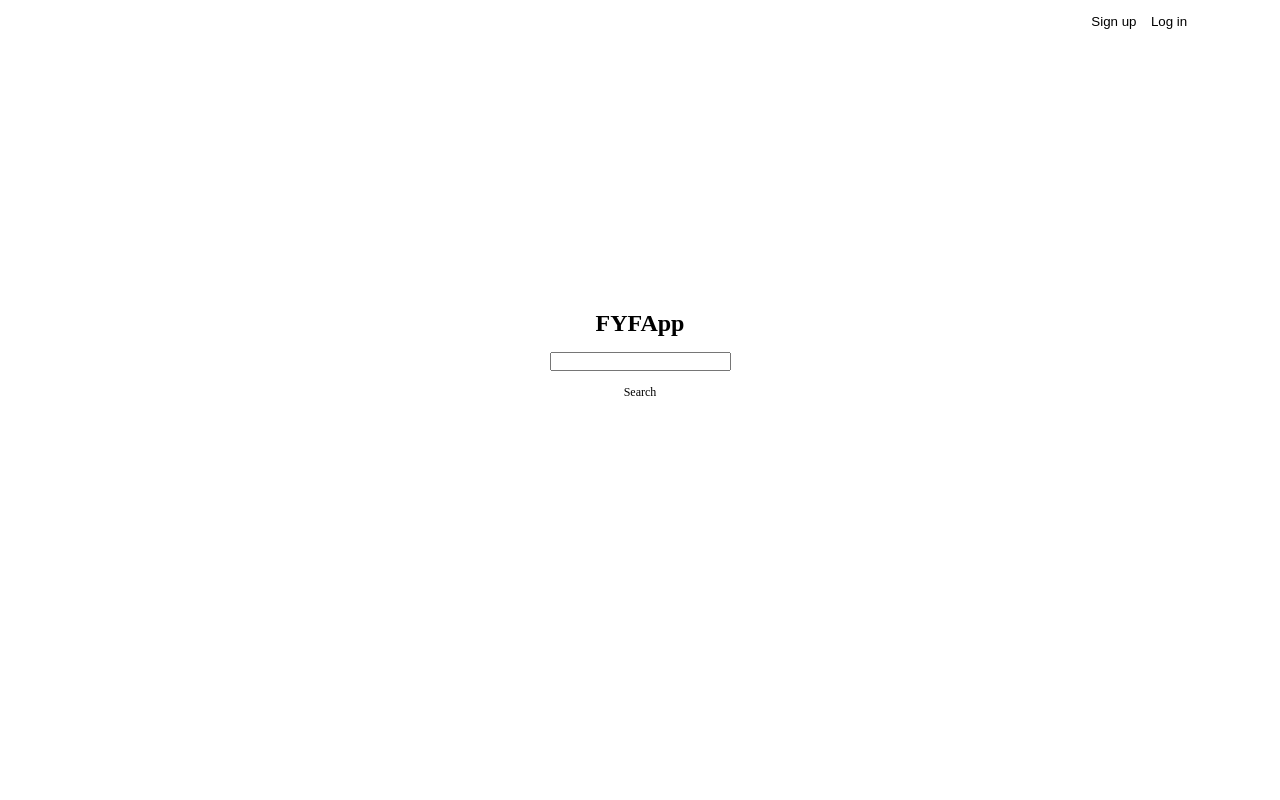
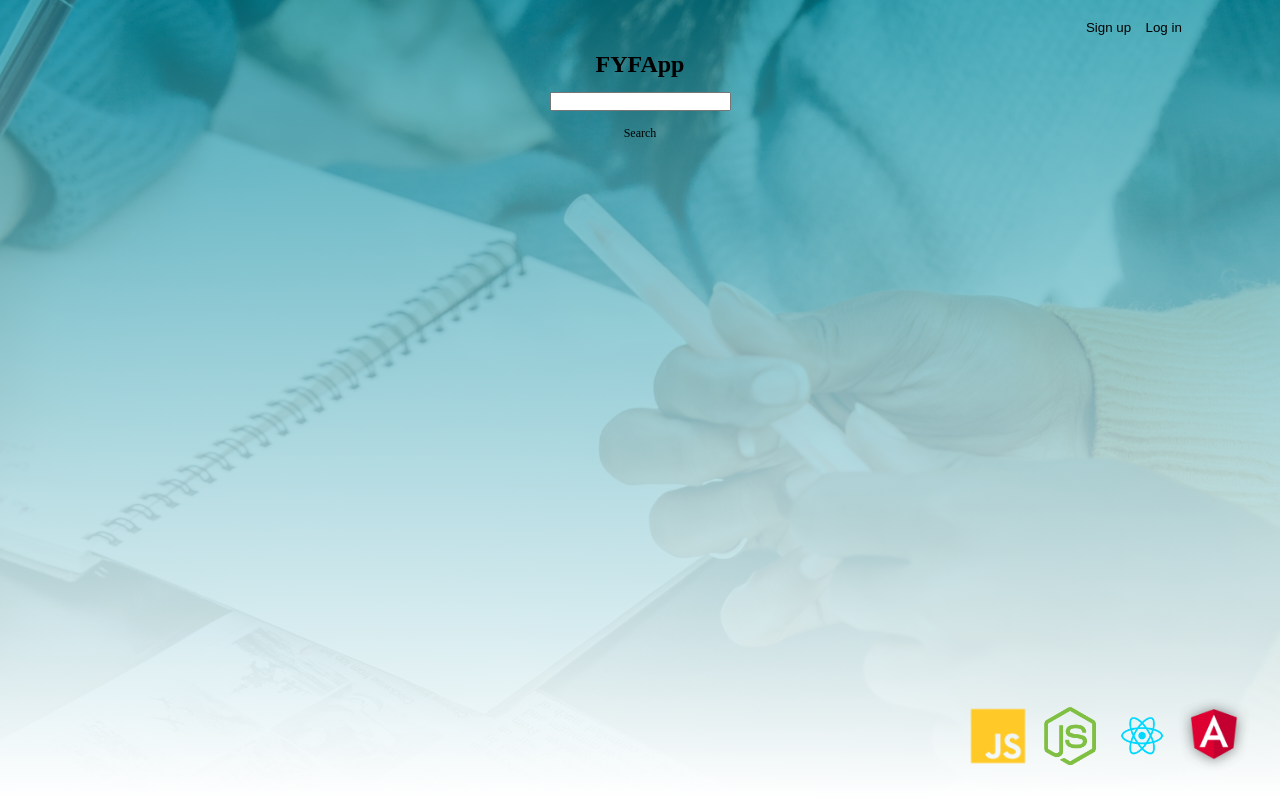
Before and after one commit to celiadaw/FYFAppFront, a website with bundled scripts: page public/index.html in a window 1280 px wide. Built offline with nearby package versions, Linux system fonts and the light colour scheme.

Commit message:
ADD: Css casi completo

```diff
--- a/public/main.css
+++ b/public/main.css
@@ -1,3 +1,12 @@
+
+ :root {
+    --white: #fff;
+    --white-o: rgb(255, 255, 255);
+    --black: #000;
+    --primary-color: #008da0;
+    --primary-color-o: #008da0ab;
+}
+
 * {
     padding: 0;
     margin: 0;
@@ -26,7 +35,36 @@ html {
     height: 100vh;
     display: flex;
     flex-direction: column;
+    padding: .5rem;
+    position: relative;
+
+    transition: all 2s ease-in-out;
 }
+/* .input__box-search {
+    margin-bottom: 20rem;
+} */
+
+/* CLASES DINÁMICAS */
+.bg {
+    background-image: linear-gradient(to bottom, var(--primary-color-o), var(--white-o)), url('./media/bg-home.jpg');
+    background-size: cover;
+}
+
+
+.logo {
+    width: 6rem;
+}
+.logo__box {
+    position: absolute;
+    bottom: 2rem;
+    right: 2.5rem;
+
+}
+
+
+
+
+
 .home__cont, .signup__cont {
     height: 100%;
     display: flex;
@@ -34,9 +72,9 @@ html {
     align-items: center;
     margin-bottom: 2rem;
 }
-.btn__logs-box {
-    flex: 0 0 40%;
-}
+/* .btn__logs-box {
+    flex: 0 0 20%;
+} */
 .btn__home-box-signup {
     flex: 0 0 30%;
 }
@@ -186,7 +224,7 @@ html {
     width: 90%;
     margin: 0 auto;
     margin-bottom: 4rem;
-
+    background-color: var(--white-o);
 
 }
 .title__box {
--- a/public/main.js
+++ b/public/main.js
@@ -219,11 +219,29 @@ const resetPassMailScreen = () => {
 const mainHtml = () => {
   const body = fn.querySelection('body');
   const mainCont = fn.createElement('main', 'main__cont');
+  fn.addClass(mainCont, 'bg');
+  const logoBox = fn.createElement('div', 'logo__box');
+  const jsLogo = fn.createElement('img', 'logo');
+  const nodeLogo = fn.createElement('img', 'logo');
+  const reactLogo = fn.createElement('img', 'logo');
+  const angularLogo = fn.createElement('img', 'logo');
+  jsLogo.src = './media/js.png';
+  nodeLogo.src = './media/node.png';
+  reactLogo.src = './media/react.png';
+  angularLogo.src = './media/angular.png';
 
 
   const container = fn.createElement('div', 'home__cont');
   fn.addClass(container, 'wrapper');
   fn.appendElement(body, mainCont);
+  fn.appendElement(mainCont, logoBox);
+
+  fn.appendElement(logoBox, jsLogo);
+  fn.appendElement(logoBox, nodeLogo);
+  fn.appendElement(logoBox, reactLogo);
+  fn.appendElement(logoBox, angularLogo);
+
+
   fn.appendElement(mainCont, container);
 
   return {
@@ -266,6 +284,8 @@ const btnLogsHtml = () => {
 
     // Botón Favoritos
     btnFavs.addEventListener('click', () => {
+      let bgCont = fn.querySelection('.main__cont');
+      fn.removeClass(bgCont, 'bg');
       let token = localStorage.getItem('Token');
       // favCompScreen(course);
       let comp = document.querySelectorAll('.course__components');
@@ -368,12 +388,17 @@ const inputBox = () => {
       comp.forEach((cur) => {
         cur.remove();
       });
-    }
+    };
 
     let appTitle = fn.querySelection('.main__title-box');
     const param = input.value.trim();
 
-    fetchToAllCourses(param, appTitle);
+    fetchToAllCourses(param);
+    let logoBoxAnimate = fn.querySelection('.logo__box');
+    if(logoBoxAnimate) {
+      logoBoxAnimate.remove();
+    }
+
     input.value = '';
   });
 };
@@ -417,9 +442,14 @@ const init = async () => {
   } else {
 
     if (globalCourses.length !== 0) {
+
       mainHtml();
       btnLogsHtml();
       inputBox();
+      let logoBoxAnimate = fn.querySelection('.logo__box');
+      if(logoBoxAnimate) {
+        logoBoxAnimate.remove();
+      };
 
       globalCourses.map((cur, index) => {
         resultComp(cur, index);
```
Also changed, not shown: public/media/angular.png (added), public/media/bg-home.jpg (added), public/media/js.png (added), public/media/node.png (added), public/media/react.png (added).
